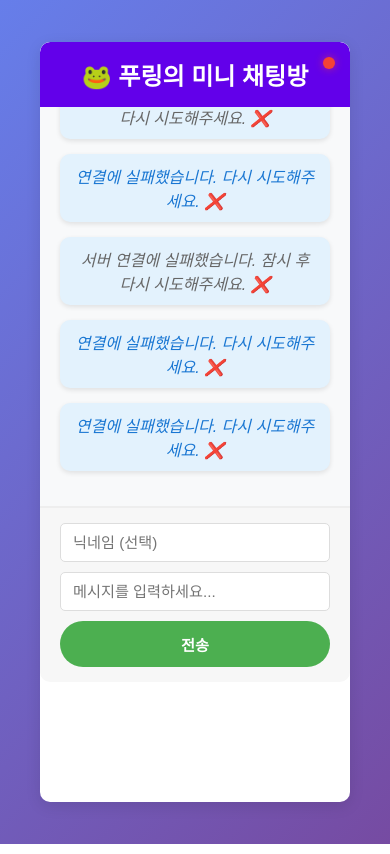
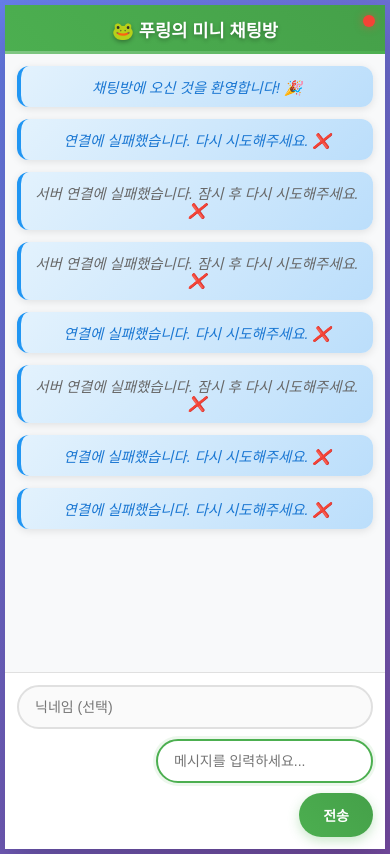
Before and after one commit to Blue-co/my_chat_app, a Flask app: page / in a window 390 px wide. Run offline with Flask 3, Linux system fonts and the light colour scheme; some libraries are stand-ins or nearby versions.

Commit message:
Update style.css

```diff
--- a/static/css/style.css
+++ b/static/css/style.css
@@ -1,94 +1,337 @@
+/* 전체 스타일 초기화 및 기본 설정 */
+* {
+    margin: 0;
+    padding: 0;
+    box-sizing: border-box;
+}
+
 body {
-    font-family: 'Arial', sans-serif;
-    background-color: #f0f2f5;
+    font-family: 'Malgun Gothic', 'Apple SD Gothic Neo', sans-serif;
+    background: linear-gradient(135deg, #667eea 0%, #764ba2 100%);
+    min-height: 100vh;
     display: flex;
     justify-content: center;
     align-items: center;
-    min-height: 100vh;
+    color: #333;
+    padding: 10px;
+}
+
+/* 메인 채팅 컨테이너 */
+.chat-container {
+    background: rgba(255, 255, 255, 0.95);
+    backdrop-filter: blur(10px);
+    border-radius: 20px;
+    box-shadow: 0 20px 40px rgba(0, 0, 0, 0.2);
+    width: 100%;
+    max-width: 600px;
+    height: 85vh;
+    max-height: 700px;
+    display: flex;
+    flex-direction: column;
+    overflow: hidden;
+    transition: all 0.3s ease;
+}
+
+/* 헤더 스타일 */
+h1 {
+    background: linear-gradient(45deg, #4CAF50, #45a049);
+    color: white;
+    padding: 20px;
+    text-align: center;
     margin: 0;
+    font-size: 1.4em;
+    font-weight: 600;
+    text-shadow: 0 2px 4px rgba(0,0,0,0.3);
+    position: relative;
+}
+
+h1::after {
+    content: '';
+    position: absolute;
+    bottom: 0;
+    left: 0;
+    right: 0;
+    height: 3px;
+    background: linear-gradient(90deg, #81C784, #66BB6A, #4CAF50);
+}
+
+/* 메시지 영역 */
+.messages {
+    flex: 1;
+    overflow-y: auto;
+    padding: 20px;
+    background: #f8f9fa;
+    scroll-behavior: smooth;
+}
+
+/* 스크롤바 커스터마이징 */
+.messages::-webkit-scrollbar {
+    width: 8px;
+}
+
+.messages::-webkit-scrollbar-track {
+    background: #f1f1f1;
+    border-radius: 4px;
+}
+
+.messages::-webkit-scrollbar-thumb {
+    background: #c1c1c1;
+    border-radius: 4px;
+    transition: background 0.3s ease;
+}
+
+.messages::-webkit-scrollbar-thumb:hover {
+    background: #a1a1a1;
+}
+
+/* 메시지 스타일 */
+.message {
+    margin-bottom: 15px;
+    padding: 12px 16px;
+    border-radius: 12px;
+    background: white;
+    box-shadow: 0 2px 8px rgba(0,0,0,0.1);
+    border-left: 4px solid #4CAF50;
+    animation: messageSlideIn 0.3s ease-out;
+    word-wrap: break-word;
+}
+
+@keyframes messageSlideIn {
+    from {
+        opacity: 0;
+        transform: translateY(10px);
+    }
+    to {
+        opacity: 1;
+        transform: translateY(0);
+    }
+}
+
+/* 상태 메시지 (입장/퇴장 등) */
+.message.status {
+    background: linear-gradient(135deg, #e3f2fd, #bbdefb);
+    color: #1976d2;
+    font-style: italic;
+    text-align: center;
+    border-left: 4px solid #2196F3;
+    font-size: 0.9em;
+}
+
+/* 사용자명 스타일 */
+.username {
+    font-weight: bold;
+    color: #2196F3;
+    margin-bottom: 4px;
+    font-size: 0.95em;
+}
+
+/* 메시지 텍스트 */
+.message-text {
+    line-height: 1.4;
     color: #333;
 }
 
-.chat-container {
-    background-color: #ffffff;
-    border-radius: 10px;
-    box-shadow: 0 4px 15px rgba(0, 0, 0, 0.1);
-    width: 100%;
-    max-width: 450px;
-    display: flex;
-    flex-direction: column;
-    overflow: hidden;
-    margin: 20px;
+/* 타임스탬프 */
+.timestamp {
+    font-size: 0.75em;
+    color: #888;
+    margin-top: 6px;
+    text-align: right;
 }
 
-h1 {
-    background-color: #6200ea;
-    color: white;
-    padding: 15px 20px;
-    margin: 0;
-    font-size: 1.5em;
-    text-align: center;
-    border-top-left-radius: 10px;
-    border-top-right-radius: 10px;
+/* 입력 영역 */
+.input-area {
+    display: flex;
+    padding: 20px;
+    background: white;
+    border-top: 1px solid #e0e0e0;
+    gap: 12px;
+    align-items: flex-end;
 }
 
-.messages {
-    flex-grow: 1;
-    padding: 20px;
-    overflow-y: auto;
-    max-height: 400px;
-    min-height: 150px;
-    border-bottom: 1px solid #eee;
+/* 입력 필드 공통 스타일 */
+input[type="text"] {
+    padding: 12px 16px;
+    border: 2px solid #e0e0e0;
+    border-radius: 25px;
+    outline: none;
+    font-size: 14px;
+    font-family: inherit;
+    transition: all 0.3s ease;
+    background: #fafafa;
 }
 
-.message-item {
-    margin-bottom: 10px;
-    line-height: 1.4;
+input[type="text"]:focus {
+    border-color: #4CAF50;
+    background: white;
+    box-shadow: 0 0 0 3px rgba(76, 175, 80, 0.1);
 }
 
-.message-item strong {
-    color: #6200ea;
+/* 닉네임 입력 필드 */
+#usernameInput {
+    width: 140px;
+    min-width: 100px;
+    flex-shrink: 0;
 }
 
-.input-area {
-    display: flex;
-    padding: 15px 20px;
-    gap: 10px;
-    background-color: #f7f7f7;
-    border-bottom-left-radius: 10px;
-    border-bottom-right-radius: 10px;
+/* 메시지 입력 필드 */
+#messageInput {
+    flex: 1;
+    min-width: 0;
 }
 
-.input-area input[type="text"] {
-    flex-grow: 1;
-    padding: 10px 12px;
-    border: 1px solid #ddd;
-    border-radius: 5px;
-    font-size: 0.95em;
-}
-#usernameInput {
-    flex-grow: 0.5; /* 닉네임 입력창 크기 조정 */
+/* 전송 버튼 */
+#sendMessageButton {
+    background: linear-gradient(45deg, #4CAF50, #45a049);
+    color: white;
+    border: none;
+    padding: 12px 24px;
+    border-radius: 25px;
+    cursor: pointer;
+    font-weight: 600;
+    font-size: 14px;
+    transition: all 0.3s ease;
+    box-shadow: 0 4px 12px rgba(76, 175, 80, 0.3);
+    flex-shrink: 0;
 }
 
-.input-area button {
-    background-color: #6200ea;
-    color: white;
-    border: none;
-    padding: 10px 15px;
-    border-radius: 5px;
-    cursor: pointer;
-    font-size: 0.95em;
-    transition: background-color 0.2s ease;
+#sendMessageButton:hover {
+    background: linear-gradient(45deg, #45a049, #388e3c);
+    transform: translateY(-1px);
+    box-shadow: 0 6px 16px rgba(76, 175, 80, 0.4);
 }
 
-.input-area button:hover {
-    background-color: #3700b3;
+#sendMessageButton:active {
+    transform: translateY(0);
+    box-shadow: 0 2px 8px rgba(76, 175, 80, 0.3);
 }
 
-.status-message {
-    font-style: italic;
-    color: #888;
-    text-align: center;
-    margin: 5px 0;
-    font-size: 0.85em;
+#sendMessageButton:disabled {
+    background: #ccc;
+    cursor: not-allowed;
+    transform: none;
+    box-shadow: none;
 }
+
+/* 연결 상태 표시 */
+.connection-status {
+    position: absolute;
+    top: 10px;
+    right: 10px;
+    width: 12px;
+    height: 12px;
+    border-radius: 50%;
+    background: #4CAF50;
+    box-shadow: 0 0 8px rgba(76, 175, 80, 0.6);
+}
+
+.connection-status.disconnected {
+    background: #f44336;
+    box-shadow: 0 0 8px rgba(244, 67, 54, 0.6);
+}
+
+.connection-status.connecting {
+    background: #ff9800;
+    box-shadow: 0 0 8px rgba(255, 152, 0, 0.6);
+    animation: pulse 1s infinite;
+}
+
+@keyframes pulse {
+    0%, 100% { opacity: 1; }
+    50% { opacity: 0.5; }
+}
+
+/* 모바일 반응형 디자인 */
+@media (max-width: 768px) {
+    body {
+        padding: 5px;
+    }
+
+    .chat-container {
+        height: 95vh;
+        border-radius: 15px;
+    }
+
+    h1 {
+        font-size: 1.2em;
+        padding: 15px;
+    }
+
+    .input-area {
+        flex-direction: column;
+        padding: 15px;
+        gap: 10px;
+    }
+
+    #usernameInput {
+        width: 100%;
+    }
+
+    .messages {
+        padding: 15px;
+    }
+}
+
+@media (max-width: 480px) {
+    .chat-container {
+        height: 100vh;
+        border-radius: 0;
+        max-height: none;
+    }
+
+    h1 {
+        font-size: 1.1em;
+        padding: 12px;
+    }
+
+    .input-area {
+        padding: 12px;
+    }
+
+    .messages {
+        padding: 12px;
+    }
+
+    .message {
+        padding: 10px 12px;
+        margin-bottom: 12px;
+    }
+}
+
+/* 다크모드 지원 (선택사항) */
+@media (prefers-color-scheme: dark) {
+    .chat-container {
+        background: rgba(30, 30, 30, 0.95);
+        color: #e0e0e0;
+    }
+
+    .messages {
+        background: #1a1a1a;
+    }
+
+    .message {
+        background: #2d2d2d;
+        color: #e0e0e0;
+    }
+
+    .message.status {
+        background: linear-gradient(135deg, #1a237e, #283593);
+        color: #90caf9;
+    }
+
+    input[type="text"] {
+        background: #2d2d2d;
+        color: #e0e0e0;
+        border-color: #555;
+    }
+
+    input[type="text"]:focus {
+        background: #3d3d3d;
+        border-color: #4CAF50;
+    }
+
+    .input-area {
+        background: #2d2d2d;
+        border-top-color: #555;
+    }
+}
```
